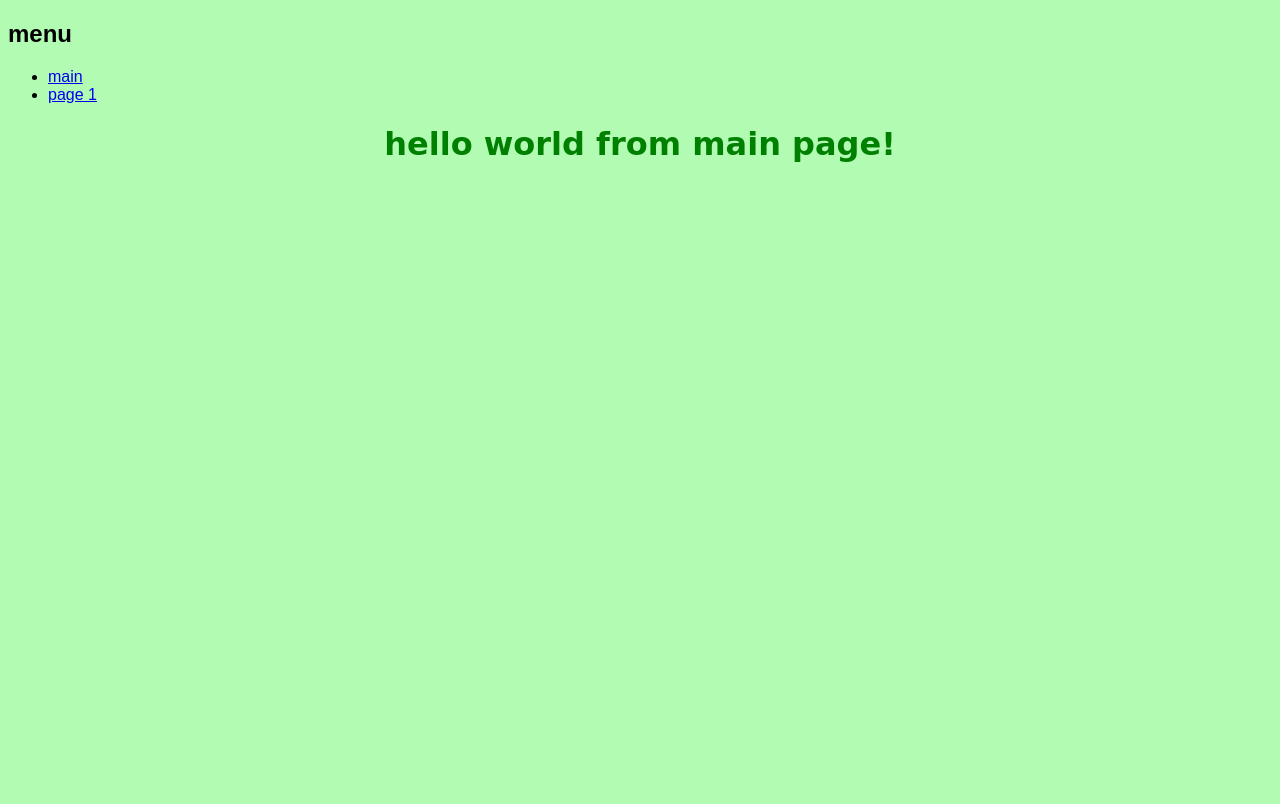
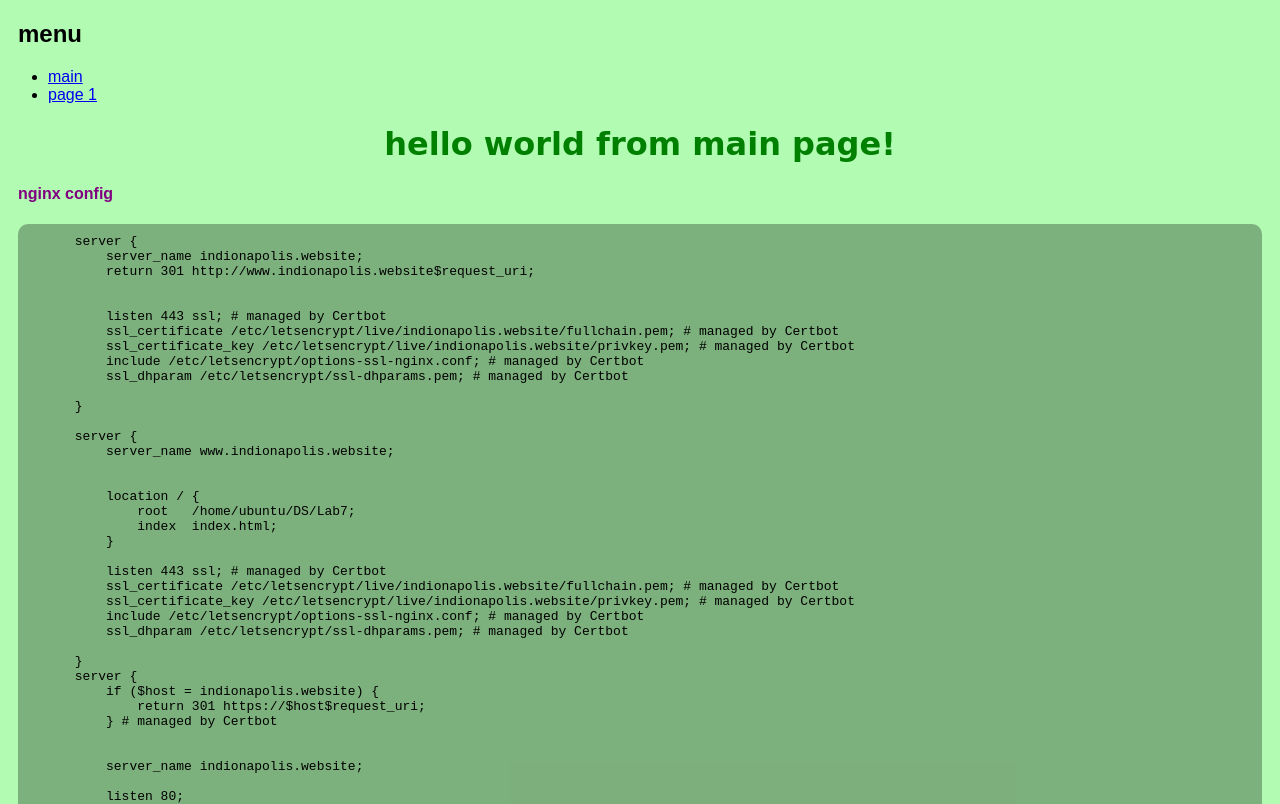
Before and after one commit to indionapolis/DS, a plain HTML site: page Lab7/index.html in a window 1280 px wide. Shown: the top 804 px of the page. Drawn offline with Linux system fonts and the light colour scheme; a web font is replaced by a local one.

Commit message:
added sample site

```diff
--- a/Lab7/index.html
+++ b/Lab7/index.html
@@ -9,7 +9,7 @@
 
   <body>
     <span>
-      <h2>menu</h2>
+      <h2 style="margin-left:10px;">menu</h2>
       <ul>
         <li><a href="index.html">main</a></li>
         <li><a href="page1.html">page 1</a></li>
@@ -18,5 +18,64 @@
     <div class="title">
       <h1>hello world from main page!</h1>
     </div>
+    <h4 style="margin-left:10px;">nginx config</h4>
+    <pre>
+      server {
+          server_name indionapolis.website;
+          return 301 http://www.indionapolis.website$request_uri;
+
+
+          listen 443 ssl; # managed by Certbot
+          ssl_certificate /etc/letsencrypt/live/indionapolis.website/fullchain.pem; # managed by Certbot
+          ssl_certificate_key /etc/letsencrypt/live/indionapolis.website/privkey.pem; # managed by Certbot
+          include /etc/letsencrypt/options-ssl-nginx.conf; # managed by Certbot
+          ssl_dhparam /etc/letsencrypt/ssl-dhparams.pem; # managed by Certbot
+
+      }
+
+      server {
+          server_name www.indionapolis.website;
+
+
+          location / {
+              root   /home/ubuntu/DS/Lab7;
+              index  index.html;
+          }
+
+          listen 443 ssl; # managed by Certbot
+          ssl_certificate /etc/letsencrypt/live/indionapolis.website/fullchain.pem; # managed by Certbot
+          ssl_certificate_key /etc/letsencrypt/live/indionapolis.website/privkey.pem; # managed by Certbot
+          include /etc/letsencrypt/options-ssl-nginx.conf; # managed by Certbot
+          ssl_dhparam /etc/letsencrypt/ssl-dhparams.pem; # managed by Certbot
+
+      }
+      server {
+          if ($host = indionapolis.website) {
+              return 301 https://$host$request_uri;
+          } # managed by Certbot
+
+
+          server_name indionapolis.website;
+
+          listen 80;
+          return 404; # managed by Certbot
+
+      }
+
+      server {
+          if ($host = www.indionapolis.website) {
+              return 301 https://$host$request_uri;
+          } # managed by Certbot
+
+
+          server_name www.indionapolis.website;
+
+
+          listen 80;
+          return 404; # managed by Certbot
+
+      }</pre>
+    <h4 style="margin-left:10px;padding-top:10px;">screenshot from cloudflare</h4>
+    <img src="src/screen.png" alt="">
   </body>
 </html>
--- a/Lab7/main.css
+++ b/Lab7/main.css
@@ -4,6 +4,9 @@ h1 {
 }
 h3 {
     color: green;
+}
+h4 {
+    color: Purple;
 }
 body {
     background-color: rgba(0,244,0,0.3);
@@ -12,3 +15,16 @@ body {
 .title {
   text-align: center;
 }
+pre {
+  background-color: rgba(0,0,0,0.3);
+  padding: 10px;
+  margin: 10px;
+  border-radius: 10px;
+}
+
+img {
+  height: auto;
+  width: 80%;
+  margin: 10px;
+  border-radius: 10px;
+}
```
Also changed, not shown: Lab7/page1.html (+1 -1 lines), Lab7/src/screen.png (added), 1 other file.
